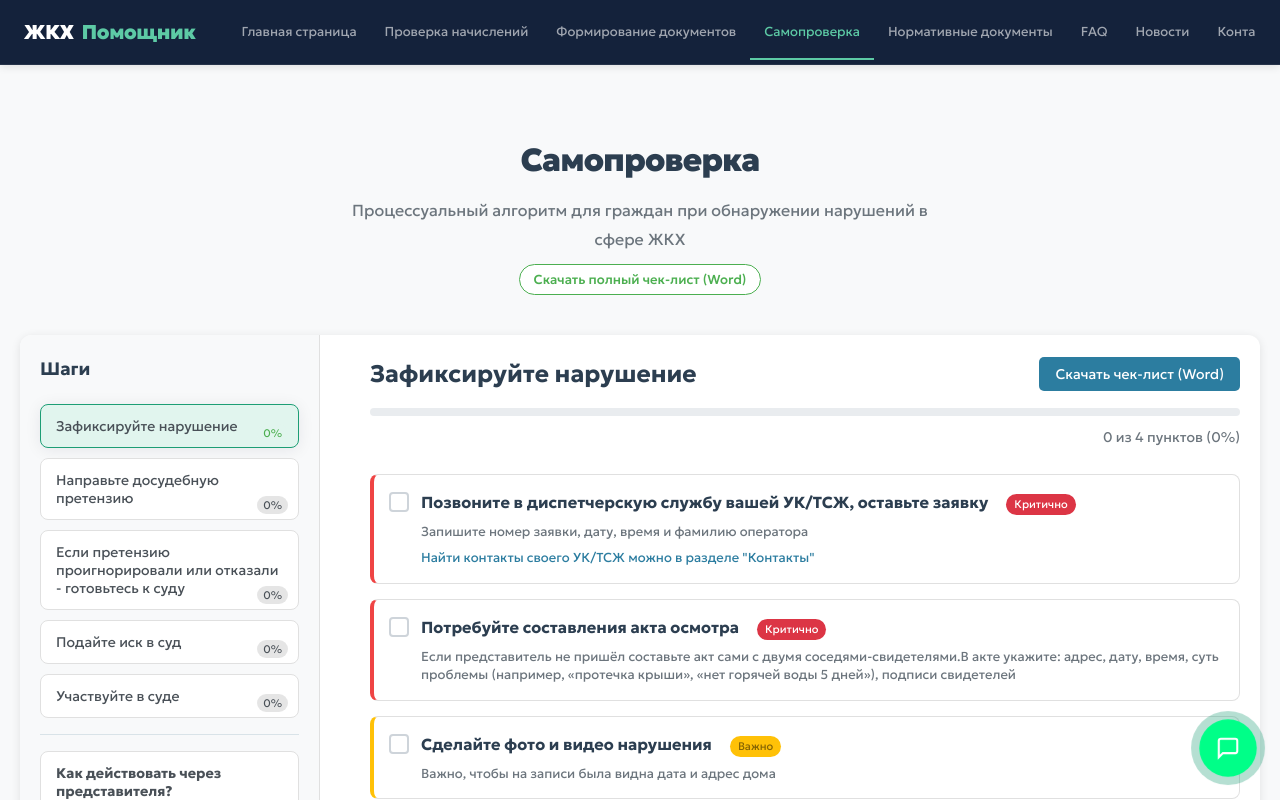
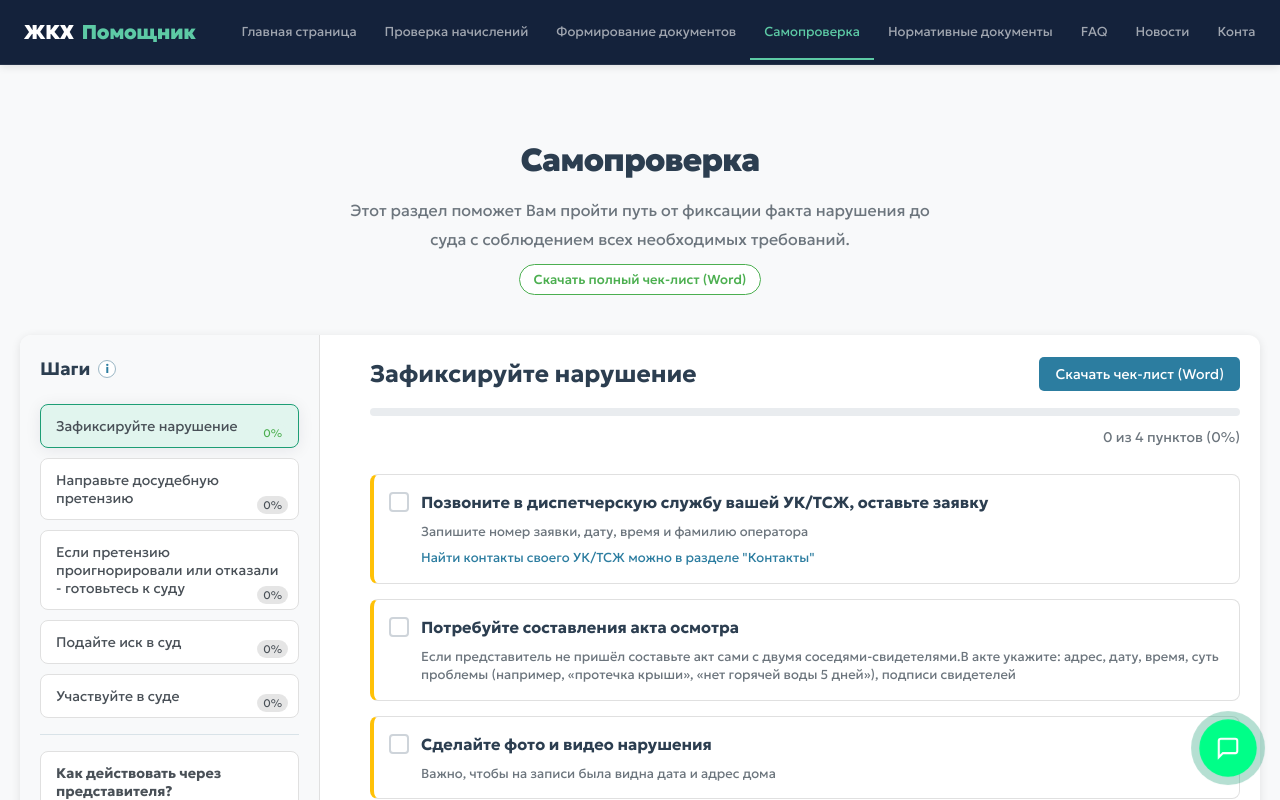
Before and after one commit to satret/zhkh-project, a React (Vite) app in the folder frontend/: page / in a window 1280 px wide. Both pictures are taken after a click on the button "Самопроверка". Shown: the top 800 px of the page. Built offline with nearby package versions, Linux system fonts and the light colour scheme.

Commit message:
fix SelfCheck

```diff
--- a/frontend/src/pages/SelfCheck.jsx
+++ b/frontend/src/pages/SelfCheck.jsx
@@ -46,24 +46,21 @@ export default function SelfCheck({ subsection, onPageChange }) {
           title: 'Позвоните в диспетчерскую службу вашей УК/ТСЖ, оставьте заявку',
           tip: 'Запишите номер заявки, дату, время и фамилию оператора',
           link: '#',
-          linkText: 'Найти контакты своего УК/ТСЖ можно в разделе "Контакты"',
-          importance: 'high'
+          linkText: 'Найти контакты своего УК/ТСЖ можно в разделе "Контакты"'
         },
         {
           id: 'f2',
           title: 'Потребуйте составления акта осмотра',
           tip: 'Если представитель не пришёл составьте акт сами с двумя соседями-свидетелями.В акте укажите: адрес, дату, время, суть проблемы (например, «протечка крыши», «нет горячей воды 5 дней»), подписи свидетелей',
           link: '',
-          linkText: '',
-          importance: 'high'
+          linkText: ''
         },
         {
           id: 'f3',
           title: 'Сделайте фото и видео нарушения',
           tip: 'Важно, чтобы на записи была видна дата и адрес дома',
           link: '',
-          linkText: '',
-          importance: 'medium'
+          linkText: ''
         }
         ,
         {
@@ -71,8 +68,7 @@ export default function SelfCheck({ subsection, onPageChange }) {
           title: 'Сохраните все чеки',
           tip: 'Если понесли расходы из-за нарушения (ремонт, покупка оборудования, испорченные вещи)',
           link: '',
-          linkText: '',
-          importance: 'medium'
+          linkText: ''
         }
       ]
     },
@@ -85,24 +81,21 @@ export default function SelfCheck({ subsection, onPageChange }) {
           title: 'Напишите претензию в свободной форме',
           tip: 'Кто вы, что произошло, чего требуете (устранить нарушение, вернуть деньги, выплатить компенсацию)',
           link: '#',
-          linkText: 'Составить досудебную претензию можно в разделе "Формирование документов"',
-          importance: 'high'
+          linkText: 'Составить досудебную претензию можно в разделе "Формирование документов"'
         },
         {
           id: 'ptc2',
           title: 'Приложите копии документов',
           tip: 'Акт осмотра, фото, чеки, справка из УК',
           link: '',
-          linkText: '',
-          importance: 'high'
+          linkText: ''
         },
         {
           id: 'ptc3',
           title: 'Отправьте претензию в УК',
           tip: 'Отправить можно Почтой России заказным письмом с описью вложения и уведомлением о вручении, через ГИС ЖКХ или на официальный email УК. Сохраните почтовую квитанцию и опись - это доказательство для суда. Ждите ответа до 30 дней',
           link: '#',
-          linkText: 'Найти email своего УК можно в разделе "Контакты"',
-          importance: 'high'
+          linkText: 'Найти email своего УК можно в разделе "Контакты"'
         }
       ]
     },
@@ -115,16 +108,14 @@ export default function SelfCheck({ subsection, onPageChange }) {
           title: 'Закажите независимую экспертизу, если нужно оценить ущерб (залив, поломка техники)',
           tip: 'Эксперт должен иметь лицензию',
           link: '',
-          linkText: '',
-          importance: 'high'
+          linkText: ''
         },
         {
           id: 'pft2',
           title: 'Уведомите ответчика об осмотре эксперта',
           tip: 'Отправьте телеграмму или заказное письмо за 3–5 дней до визита эксперта',
           link: '',
-          linkText: '',
-          importance: 'high'
+          linkText: ''
         }
         ,
         {
@@ -132,8 +123,7 @@ export default function SelfCheck({ subsection, onPageChange }) {
           title: 'Получите письменный отчёт эксперта с расчётом суммы ущерба',
           tip: '',
           link: '',
-          linkText: '',
-          importance: 'high'
+          linkText: ''
         }
       ]
     },
@@ -146,24 +136,21 @@ export default function SelfCheck({ subsection, onPageChange }) {
           title: 'Определите свой суд',
           tip: '',
           link: courtReminderPdf,
-          linkText: 'Памятка по определению суда',
-          importance: 'high'
+          linkText: 'Памятка по определению суда'
         },
         {
           id: 'c2',
           title: 'Рассчитайте госпошлину',
           tip: '',
           link: 'https://calc.consultant.ru/gosposhlina-soj',
-          linkText: 'Рассчитать госпошлину на сайте "Консультант Плюс"',
-          importance: 'high'
+          linkText: 'Рассчитать госпошлину на сайте "Консультант Плюс"'
         },
         {
           id: 'c3',
           title: 'Составьте и подайте иск',
           tip: '',
           link: '#',
-          linkText: 'Составить иск можно в разделе "Формирование документов"',
-          importance: 'high'
+          linkText: 'Составить иск можно в разделе "Формирование документов"'
         }
       ]
     },
@@ -176,16 +163,14 @@ export default function SelfCheck({ subsection, onPageChange }) {
           title: 'Приходите на заседания',
           tip: 'Если не можете направьте письменное ходатайство о рассмотрении без вас или отправьте представителя',
           link: '',
-          linkText: '',
-          importance: 'high'
+          linkText: ''
         },
         {
           id: 't2',
           title: 'Предоставляйте суду оригиналы документов, если попросят',
           tip: '',
           link: '',
-          linkText: '',
-          importance: 'high'
+          linkText: ''
         }
       ]
     },
@@ -239,14 +224,12 @@ export default function SelfCheck({ subsection, onPageChange }) {
       let itemsHtml = '';
       categoryItems.forEach(item => {
         const isChecked = checkedItems[item.id] || false;
-        const importanceText = item.importance === 'high' ? 'Критично' : (item.importance === 'medium' ? 'Важно' : 'Обычно');
 
         itemsHtml += `
           <div style="margin-bottom: 15px; padding: 8px; border-left: 3px solid ${isChecked ? '#4CAF50' : '#FF9800'}; background: ${isChecked ? '#f9fff9' : '#fff'};">
             <div style="display: flex; align-items: center; margin-bottom: 5px;">
               <span style="font-size: 16px; margin-right: 8px;">${isChecked ? '✅' : '⬜'}</span>
               <strong style="font-size: 13px;">${item.title}</strong>
-              <span style="margin-left: 8px; font-size: 11px; ">${importanceText}</span>
             </div>
             ${item.tip ? `<div style="margin-left: 24px; font-size: 11px; font-style: italic;">${item.tip}</div>` : ''}
             ${item.link ? `<div style="margin-left: 24px; font-size: 11px; margin-top: 4px;">🔗 <a href="${item.link}" style="color: #2c7da0;">${item.linkText || 'Ссылка'}</a></div>` : ''}
@@ -348,14 +331,12 @@ export default function SelfCheck({ subsection, onPageChange }) {
     let itemsHtml = '';
     currentCategory?.items.forEach(item => {
       const isChecked = checkedItems[item.id] || false;
-      const importanceText = item.importance === 'high' ? 'Критично' : (item.importance === 'medium' ? 'Важно' : 'Обычно');
 
       itemsHtml += `
         <div style="margin-bottom: 20px; padding: 10px; border-left: 4px solid ${isChecked ? '#4CAF50' : '#FF9800'}; background: ${isChecked ? '#f0f8f0' : '#fff'};">
           <div style="display: flex; align-items: center; margin-bottom: 8px;">
             <span style="font-size: 18px; margin-right: 10px;">${isChecked ? '✅' : '⬜'}</span>
             <strong style="font-size: 14px;">${item.title}</strong>
-            <span style="margin-left: 10px; font-size: 12px;">${importanceText}</span>
           </div>
           ${item.tip ? `<div style="margin-left: 28px; font-size: 12px;font-style: italic;">${item.tip}</div>` : ''}
           ${item.link ? `<div style="margin-left: 28px; font-size: 12px; margin-top: 5px;"> <a href="${item.link}" style="color: #2c7da0;">${item.linkText || 'Ссылка'}</a></div>` : ''}
@@ -452,7 +433,7 @@ export default function SelfCheck({ subsection, onPageChange }) {
           <div>
             <div>
               <h1>Самопроверка</h1>
-              <p className="page-subtitle">Процессуальный алгоритм для граждан при обнаружении нарушений в сфере ЖКХ</p>
+              <p className="page-subtitle">Этот раздел поможет Вам пройти путь от фиксации факта нарушения до суда с соблюдением всех необходимых требований.</p>
                <button
               onClick={downloadFullChecklistAsWord}
               className="download-full-btn"
@@ -465,7 +446,15 @@ export default function SelfCheck({ subsection, onPageChange }) {
 
         <div className="selfcheck-container">
           <div className="check-nav">
-            <h3>Шаги</h3>
+            <div className="check-nav-title">
+              <h3>Шаги</h3>
+              <div className="steps-info-tooltip" tabIndex="0" aria-label="Подсказка о шагах">
+                <span className="steps-info-icon" aria-hidden="true">i</span>
+                <div className="steps-info-bubble" role="tooltip">
+                  Каждый шаг - самостоятельный этап, но выполнение всех этапов последовательно повышает шансы на успех.
+                </div>
+              </div>
+            </div>
             <div className="check-nav-buttons">
               {checklistCategories.map(cat => {
                 const catItems = cat.items;
@@ -586,6 +575,13 @@ export default function SelfCheck({ subsection, onPageChange }) {
                       Скачать чек-лист (Word)
                     </button>
                   </div>
+                  {selectedCategory === 'pre-trial_claim' && (
+                    <div className="category-note">
+                      Закон не обязывает писать претензию, если этого нет в договоре - можно сразу подавать иск.
+                      Однако на практике "досудебка" часто экономит время и нервы: возможно, спор решится без участия
+                      суда, а если нет, то претензия станет документальным подтверждением попытки урегулировать конфликт.
+                    </div>
+                  )}
                   <div className="progress-bar">
                     <div className="progress-fill" style={{ width: `${completionPercent}%` }}></div>
                   </div>
@@ -596,7 +592,7 @@ export default function SelfCheck({ subsection, onPageChange }) {
                   {currentCategory?.items.map(item => (
                     <div
                       key={item.id}
-                      className={`check-item importance-${item.importance} ${checkedItems[item.id] ? 'checked' : ''}`}
+                      className={`check-item importance-${'medium'} ${checkedItems[item.id] ? 'checked' : ''}`}
                     >
                       <label className="check-label">
                         <input
@@ -608,8 +604,6 @@ export default function SelfCheck({ subsection, onPageChange }) {
                         <span className="check-box"></span>
                         <span className="check-text">
                           <strong>{item.title}</strong>
-                          {item.importance === 'high' && <span className="importance-badge">Критично</span>}
-                          {item.importance === 'medium' && <span className="importance-badge">Важно</span>}
                           <div className="check-tip">
                             {item.tip}
                             {item.link && (
--- a/frontend/src/styles/selfcheck.css
+++ b/frontend/src/styles/selfcheck.css
@@ -25,7 +25,6 @@
   color: #6c757d;
 }
 
-/* РљРЅРѕРїРєР° СЃРєР°С‡РёРІР°РЅРёСЏ РїРѕР»РЅРѕРіРѕ С‡РµРє-Р»РёСЃС‚Р° */
 .download-full-btn {
   padding: 6px 14px;
   background: none;
@@ -87,7 +86,6 @@
   transition: width 0.3s ease;
 }
 
-/* РљРѕРЅС‚РµР№РЅРµСЂ СЃР°РјРѕРїСЂРѕРІРµСЂРєРё */
 .selfcheck-container {
   display: grid;
   grid-template-columns: 300px 1fr;
@@ -99,7 +97,6 @@
   margin-bottom: 30px;
 }
 
-/* РќР°РІРёРіР°С†РёСЏ РїРѕ РєР°С‚РµРіРѕСЂРёСЏРј */
 .check-nav {
   background: #f8f9fa;
   padding: 20px;
@@ -110,6 +107,66 @@
   margin: 0 0 20px 0;
   color: #2c3e50;
   font-size: 18px;
+}
+
+.check-nav-title {
+  display: flex;
+  align-items: center;
+  gap: 8px;
+  margin-bottom: 20px;
+}
+
+.check-nav-title h3 {
+  margin: 0;
+}
+
+.steps-info-tooltip {
+  position: relative;
+  display: inline-flex;
+  align-items: center;
+  justify-content: center;
+  outline: none;
+}
+
+.steps-info-icon {
+  width: 18px;
+  height: 18px;
+  border-radius: 50%;
+  border: 1px solid #9bb7c5;
+  color: #2c7da0;
+  font-size: 12px;
+  font-weight: 700;
+  line-height: 1;
+  display: inline-flex;
+  align-items: center;
+  justify-content: center;
+  background: #fff;
+  cursor: help;
+}
+
+.steps-info-bubble {
+  position: absolute;
+  top: calc(100% + 8px);
+  left: 5px;
+  width: min(220px, calc(100vw - 80px));
+  padding: 10px 12px;
+  border-radius: 10px;
+  background: #2c3e50;
+  color: #fff;
+  font-size: 12px;
+  line-height: 1.4;
+  box-shadow: 0 10px 24px rgba(44, 62, 80, 0.18);
+  opacity: 0;
+  visibility: hidden;
+  transition: opacity 0.2s ease, visibility 0.2s ease;
+  z-index: 5;
+  pointer-events: none;
+}
+
+.steps-info-tooltip:hover .steps-info-bubble,
+.steps-info-tooltip:focus-within .steps-info-bubble {
+  opacity: 1;
+  visibility: visible;
 }
 
 .check-nav-buttons {
@@ -229,6 +286,17 @@ background: var(--teal-pale);
   font-size: 24px;
 }
 
+.category-note {
+  margin-bottom: 16px;
+  padding: 14px 16px;
+  border-radius: 10px;
+  background: #f8fbfd;
+  border: 1px solid #d6e4ee;
+  color: #2f3e46;
+  font-size: 14px;
+  line-height: 1.55;
+ }
+
 .header-actions {
   display: flex;
   justify-content: space-between;
@@ -254,7 +322,6 @@ background: var(--teal-pale);
   background-color: #1f5e7a;
 }
 
-/* РџСЂРѕРіСЂРµСЃСЃ-Р±Р°СЂ */
 .progress-bar {
   background: #e9ecef;
   border-radius: 10px;
@@ -277,7 +344,6 @@ background: var(--teal-pale);
   text-align: right;
 }
 
-/* РЎРїРёСЃРѕРє С‡РµРє-Р»РёСЃС‚Р° */
 .checklist {
   display: flex;
   flex-direction: column;
@@ -403,7 +469,6 @@ background: var(--teal-pale);
   text-decoration: underline;
 }
 
-/* Р¤СѓС‚РµСЂ СЃ СЃРѕРѕР±С‰РµРЅРёСЏРјРё */
 .selfcheck-footer {
   margin-top: 30px;
 }
@@ -446,7 +511,6 @@ background: var(--teal-pale);
   margin: 0;
 }
 
-/* Р”РѕРїРѕР»РЅРёС‚РµР»СЊРЅС‹Рµ СЃРѕРІРµС‚С‹ */
 .footer-tips {
   padding: 20px;
   border-radius: 8px;
@@ -469,7 +533,6 @@ background: var(--teal-pale);
   line-height: 1.4;
 }
 
-/* РђРґР°РїС‚РёРІРЅРѕСЃС‚СЊ */
 @media (max-width: 768px) {
   .selfcheck-container {
     grid-template-columns: 1fr;
```
